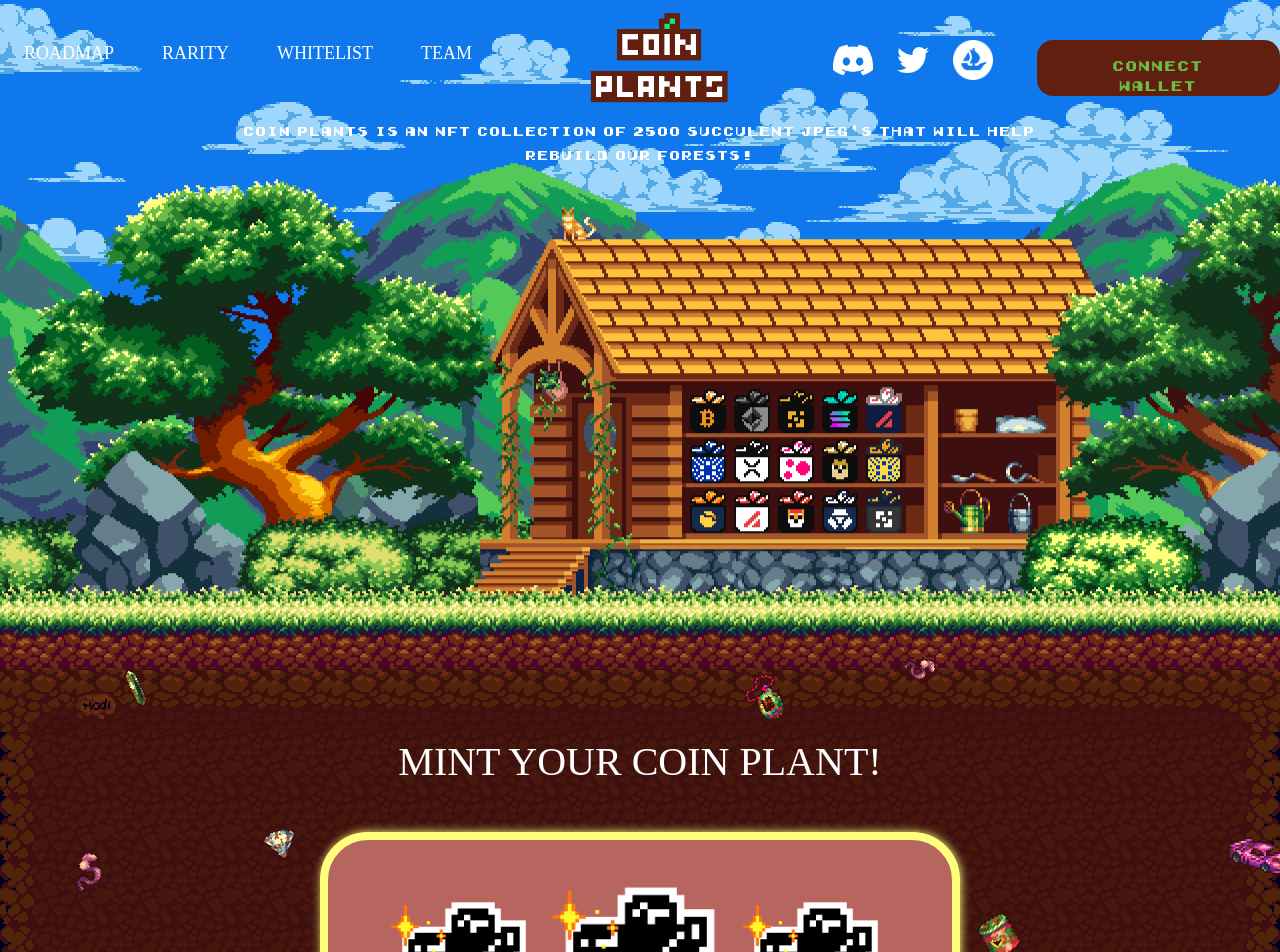
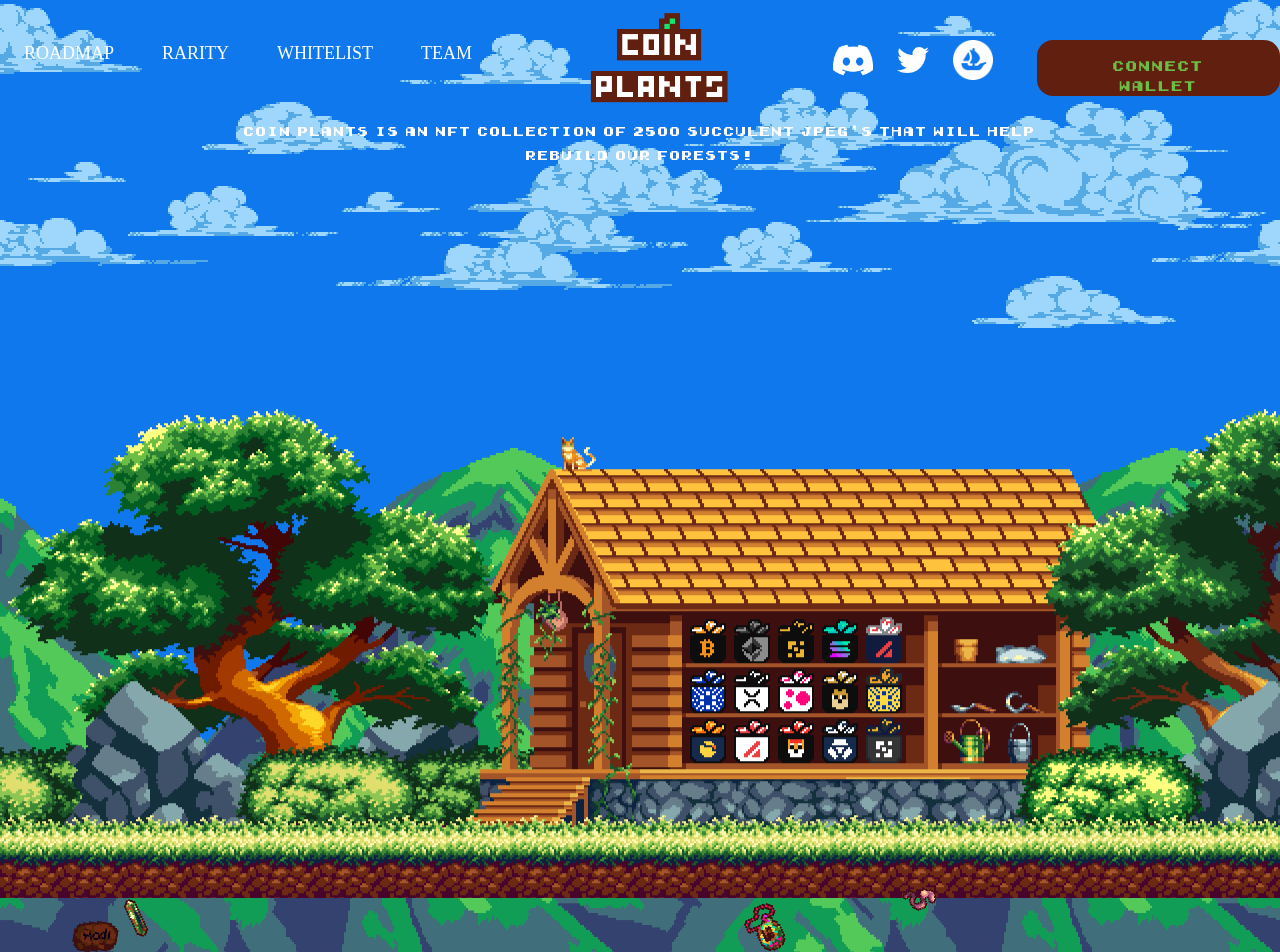
Before and after one commit to usama-mk/coin-planets, a React (Create React App) app: page / in a window 1280 px wide. Shown: the top 952 px of the page. Built offline with nearby package versions, Linux system fonts and the light colour scheme; a web font is replaced by a local one.

Commit message:
revision mountains parallax

```diff
--- a/src/App.js
+++ b/src/App.js
@@ -3,12 +3,14 @@
 import PageTop from './Components/PageTop';
 import Underground from './Components/Underground';
 import PageTop2 from './Components/PageTop2';
+import PageTop3 from './Components/PageTop3';
 
 function App() {
   return (
     <div className="App">
       {/* <PageTop/> */}
-      <PageTop2/>
+      {/* <PageTop2/> */}
+      <PageTop3/>
       <Underground/>
     </div>
   );
--- a/src/Components/Mint.js
+++ b/src/Components/Mint.js
@@ -14,7 +14,7 @@
         </div>
 
 
-        <div className="MIDesc mt-10 text-[20px] font-early ">
+        <div className="MIDesc mt-10 text-[20px] font-early  ">
 
 		<span>Each coin plant costs only </span><span className='text-[#7BD98D]'>0.04 ETH</span><span> DURING THE </span><span className='text-[rgba(255,255,124,1)]' >PRESALE</span><span>.ONLY Whitelisted wallet addresses will be able to mint at this price.</span>
         </div>
--- /dev/null
+++ b/src/Components/PageTop3.js
@@ -0,0 +1,58 @@
+import React, { useEffect, useState } from "react";
+import skyBG from "../assets/sky-color.png";
+import clouds from "../assets/horizon-clouds.png";
+import mountains from "../assets/horizon-mountains.png";
+import bushes from "../assets/background-bushes.png";
+import rocks from "../assets/foreground-rocks.png";
+import tree from "../assets/foreground-tree.png";
+import treeTwo from "../assets/topLeftTree.png";
+import house from "../assets/house.png";
+import ground from "../assets/foreground-ground.png";
+import underGround from "../assets/foreground-underground.png";
+import eegGem4 from "../assets/eegg-gem4-dirty.png";
+import eegHodl from "../assets/eegg-hodl.png";
+import eegTama from "../assets/eegg-tamagochi1-dirty.png";
+import eegWorm from "../assets/eegg-worm.png";
+import gem6Dirty from "../assets/eegg-gem6-dirty.png";
+import site from "../assets/Site_header_No_Mountains.png";
+import '../index.css'
+import Header from "./Header";
+
+function PageTop3() {
+  const [offsetY, setOffsetY] = useState(0);
+  const handleScroll = () => setOffsetY(window.pageYOffset);
+
+  useEffect(() => {
+    window.addEventListener("scroll", handleScroll);
+    console.log(offsetY)
+    return () => window.removeEventListener("scroll", handleScroll);
+  }, [offsetY]);
+  return (
+    <div   className="PageTop skyBG max-w-full overflow-x-clip mb-0">
+       <Header/>
+
+
+           <img  className='relative z-0 opacity-80'  src={clouds} alt="" />
+
+       <div   className="site mt-[-680px] relative z-10 ">
+           <div className="" >
+                <img   src={mountains} alt="" style={{height: offsetY>10?600+'px':"", transitionProperty: 'height' ,
+                maxHeight:'680px'
+
+            }} className="relative  top-[100vh] z-0 transition ease g" />
+           </div>
+           <img src={site} alt="" className="relative z-10" />
+       </div>
+       <div className="relative  " >
+         <img src={underGround} className="mt-[-2rem] z-50" alt="" />
+         <img src={eegGem4} className="absolute top-3 w-20 left-24 z-40  -rotate-[70deg]" alt="" />
+         <img src={eegHodl} className="absolute top-8 w-20 left-14 z-40  rotate-[10deg] " alt="" />
+         <img src={eegTama} className="absolute top-5 w-20 left-[45.5rem] z-40  -rotate-[70deg] " alt="" />
+         <img src={eegWorm} className="absolute top-0 w-16 left-[55.5rem] z-40 rotate-[25deg]" alt="" />
+         <img src={gem6Dirty} className="absolute top-4 w-16 left-[80rem] z-40 rotate-[0deg]" alt="" />
+         </div>
+    </div>
+  );
+}
+
+export default PageTop3;
--- a/src/index.css
+++ b/src/index.css
@@ -78,6 +78,21 @@
   margin-top: -2rem;
 } */
 
+.g{
+  height: 530px; /*1200 width*/
+  transition: height 1s;
+}
+
+.g:hover{
+  width: 800px;
+}
+.mountainsBG{
+  background-image: url('/src/assets/horizon-mountains.png');
+  max-width: 100vw;
+  background-repeat:  no-repeat;
+  background-size: contain;
+  height: 20vh;
+}
 .CPIntro{
   background-image: url('/src/assets/foreground-underground-continuation.png');
   max-width: 100vw;
```
Also changed, not shown: src/assets/Site_header_No_Mountains.png (added).
